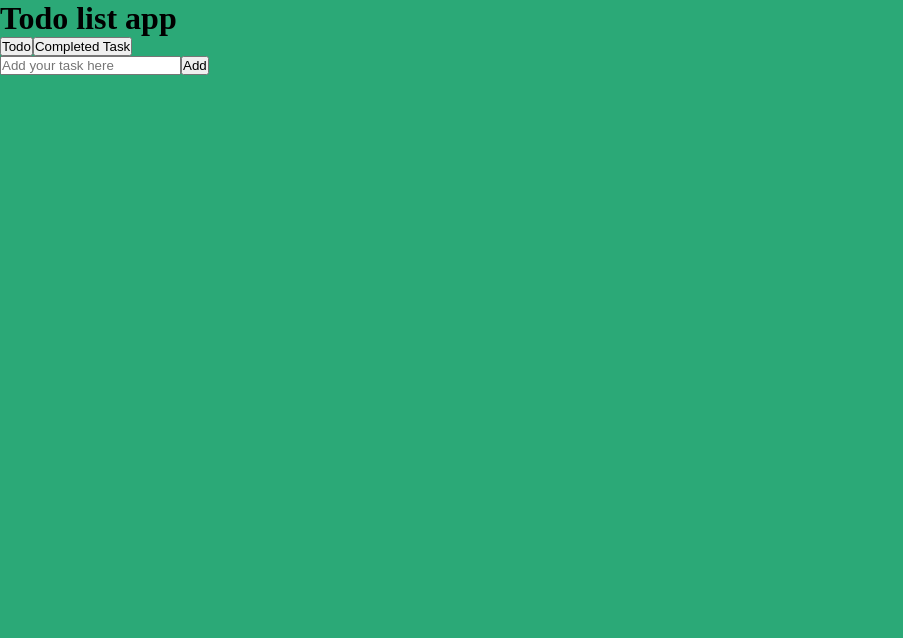
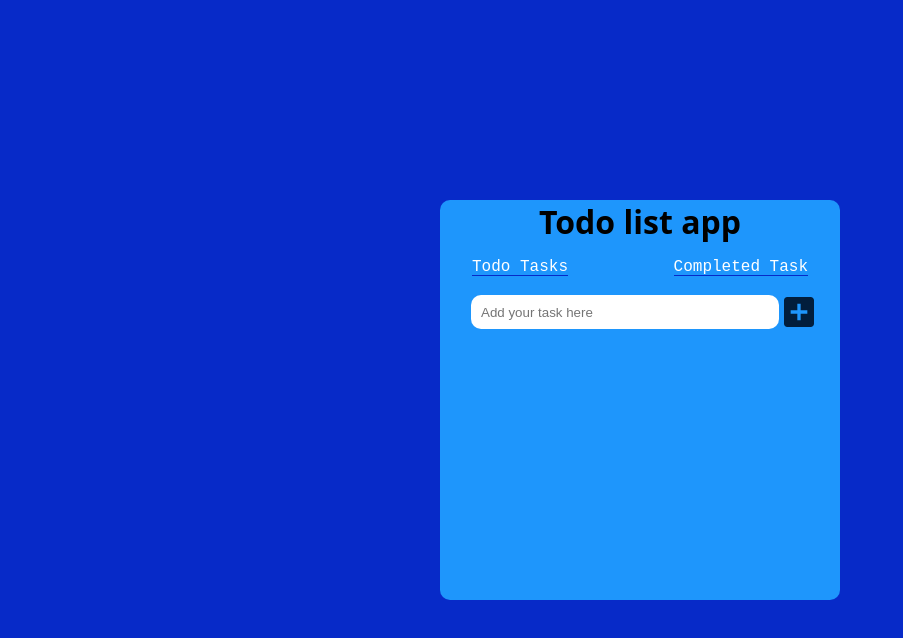
Before and after one commit to monica-maker/To-do-list, a React (Vite) app: page / in a window 1280 px wide. Shown: the top 638 px of the page, without its empty margins (0-903 px from the left). Built offline with nearby package versions, Linux system fonts and the light colour scheme.

Commit message:
modified most files and styled it up

```diff
--- a/src/App.css
+++ b/src/App.css
@@ -2,11 +2,100 @@
   margin: 0;
   padding: 0;
 }
-
+:root{
+  --color: #072ac8;
+  --color2:#1e96fc;
+  --color3: #a2d6f9;
+}
+/*positioning of the ToDo list container*/
 body {
-  background: #2ba977;
+  display: flex;
+  align-items: center;
+  justify-content: center;
+  min-height: 100vh;
+  background-color:#072ac8;
+}
+/*ToDo list Container*/
+.home{
+  width: 25rem;
+  height: 25rem;
+  border-radius: 10px;
+  background: #1e96fc;
+}
+/*Haeding*/
+.home h1{
+  display: flex;
+  font-family:system-ui, -apple-system, BlinkMacSystemFont, 'Segoe UI', Roboto, Oxygen, Ubuntu, Cantarell, 'Open Sans', 'Helvetica Neue', sans-serif;
+  margin-bottom: 15px;
+  justify-content: center;
+}
+/*Positioning and designing the ToDo and complete buttons*/
+.top {
+  display: flex;
+  margin-left: 2rem;
+  margin-right: 2rem;
+  justify-content: space-between;
 }
 
-.head {
+#borderless {
+  border: none;
   color: #fff;
+  font-size: 16px;
+  cursor: pointer;
+  position: relative;
+  font-family: monospace;
+  text-decoration: none;
+  background-color: transparent;
 }
+
+#borderless:after {
+  content: "";
+  width: 100%;
+  height: 1.5px;
+  display: block;
+  position: absolute;
+  bottom: 0;
+  left: 0;
+  background-color: #072ac8;
+  transform: scaleX(1);
+  transition: transform 0.3s ease-in-out;
+}
+
+#borderless.active:after,
+#borderless:hover:after {
+  transform: scaleX(1);
+  background-color: #ffffff;
+}
+
+/*
+oppstion of hovering on top of the buttons.
+.top{
+ display: flex;
+ margin-left: 2rem;
+ margin-right: 2rem;
+ justify-content: space-between;
+
+}
+#borderless{
+  border: none;
+  color: #fff;
+  font-size: 16px;
+  cursor: pointer;
+  position: relative;
+  font-family:monospace;
+  text-decoration: none;
+  background-color: transparent;
+}
+#borderless:after{
+  content: "";
+  width: 100%;
+  height: 1.5px;
+  display: block;
+  position: absolute;
+  transform: scaleX(0);
+  background-color: #072ac8;
+  transition: transform 0.3s ease-in-out;
+}
+#borderless:hover:after{
+  transform: scaleX(1);
+} */
--- a/src/app.jsx
+++ b/src/app.jsx
@@ -36,10 +36,12 @@ export default function App() {
 
   return (
     <>
-      <div>
+      <div className="home">
+
           <h1>Todo list app</h1>
-        <button onClick={() => setActiveTab("todo")}>Todo</button>
-        <button onClick={() => setActiveTab("completed")}>
+            <div className="top">
+              <button id="borderless" onClick={() => setActiveTab("todo")}>Todo Tasks</button>
+              <button id="borderless" onClick={() => setActiveTab("completed")}>
                 Completed Task
               </button>
             </div>
@@ -58,6 +60,7 @@ export default function App() {
             tasks={completedTasks}
           />
         )}
+      </div>
     </>
   );
 }
--- a/src/components/CompletedTab.jsx
+++ b/src/components/CompletedTab.jsx
@@ -3,7 +3,7 @@ import TaskItem from "./TaskItem";
 export default function CompletedTab({ tasks, onToggleTask, onDeleteTask }) {
   return (
     <>
-      <div>
+      <div className="completedTask">
         {tasks.map((task) => (
           <TaskItem
             key={task.id}
--- a/src/components/TaskForm.jsx
+++ b/src/components/TaskForm.jsx
@@ -1,5 +1,6 @@
 import { useState } from "react";
-
+import "/src/components/style/taskForm.css";
+import AddBoxIcon from '@mui/icons-material/AddBox';
 export default function TaskForm({ onAddTask }) {
   const [text, setText] = useState("");
   const handleSubmit = (e) => {
@@ -12,17 +13,20 @@ export default function TaskForm({ onAddTask }) {
 
   return (
     <>
+        <div className="addTask">
           <form onSubmit={handleSubmit}>
-        <div>
+            <div className="mainInput">
               <input
+                className="input"
                 type="text"
                 value={text}
                 onChange={(e) => setText(e.target.value)}
                 placeholder="Add your task here"
               />
-          <button type="submit">Add</button>
+                <button id="addButton" type="submit"><AddBoxIcon className="icon"/></button>
             </div>
           </form>
+        </div>
     </>
   );
 }
--- a/src/components/TaskItem.jsx
+++ b/src/components/TaskItem.jsx
@@ -1,13 +1,18 @@
+import "/src/components/style/taskItem.css";
+
 export default function TaskItem({ task, onToggle, onDelete }) {
   return (
     <>
-      <div>
-        <input
-          type="checkbox"
-          checked={task.completed}
-          onChange={() => onToggle(task.id)}
-        />
-        <span>{task.text}</span>
+      <div className="addedTask">
+        <div className="TaskHolder">
+          <input
+            type="checkbox"
+            checked={task.completed}
+            onChange={() => onToggle(task.id)}
+            />
+          <p>{task.text}</p>
+          <span className="checkmark"></span>
+          </div>
         <button onClick={() => onDelete(task.id)}>Delete</button>
       </div>
     </>
--- /dev/null
+++ b/src/components/style/taskForm.css
@@ -0,0 +1,36 @@
+/*Positioning of the input bar*/
+.addTask{
+    display: flex;
+    justify-content: center;
+}
+/*Sizing and designing of the input bar*/
+.input{
+    width: 18rem;
+    border-radius: 10px;
+    border: none;
+    margin: 0px 0px 10px 10px;
+    padding: .6rem;
+    outline: none;
+}
+/*Designing of the add button*/
+#addButton{
+    display: flex;
+    float: right;
+    justify-content: center;
+    align-content: center;
+    border: none;
+    background-color: transparent;
+}
+/*Resizing the add icon*/
+button .icon{
+    font-size: 2.5rem;
+    color: #021e3c;
+    padding-bottom: 10px;
+
+}
+/*Postioning the input and add icon.*/
+.mainInput{
+    display: flex;
+    margin-top: 1rem;
+    align-items: center;
+}
--- /dev/null
+++ b/src/components/style/taskItem.css
@@ -0,0 +1,50 @@
+/*Positioning of the Testitems*/
+.addedTask{
+    display: flex;
+    justify-content: space-between;
+    align-items: center;
+    margin: 2rem 2rem;
+}
+/*Designing the delete button*/
+.addedTask button{
+    cursor: pointer;
+    background-color: transparent;
+    border: none;
+    color: #ffffff;
+}
+/*Positioning of the checkbox, test and the delete button*/
+.TaskHolder {
+    display: flex;
+    align-items: center;
+}
+.TaskHolder p{
+    font-family:system-ui, -apple-system, BlinkMacSystemFont, 'Segoe UI', Roboto, Oxygen, Ubuntu, Cantarell, 'Open Sans', 'Helvetica Neue', sans-serif;
+}
+/*customized checkbox*/
+input[type="checkbox"] {
+    appearance: none;
+    -webkit-appearance: none;
+    width: 24px;
+    height: 24px;
+    border-radius: 50%;
+    border: 2px solid #ffff;
+    outline: none;
+    margin-right: 10px;
+    cursor: pointer;
+    transition: all 0.3s ease;
+}
+/*the color of the checkbox when clicked on*/
+input[type="checkbox"]:checked {
+    background-color: #0d88ed;
+    border-color: #ffffff;
+}
+/*the action after it being clicked on/checked*/
+  input[type="checkbox"]:checked::after {
+    content: "✔";
+    color: white;
+    display: flex;
+    justify-content: center;
+    text-align: center;
+    font-size: 12px;
+    line-height: 20px;
+  }
```
Also changed, not shown: package.json (+7 -0 lines), 1 other file (tests, documents, lock files or other folders). Lines whose indentation alone changed are shown as unchanged.
